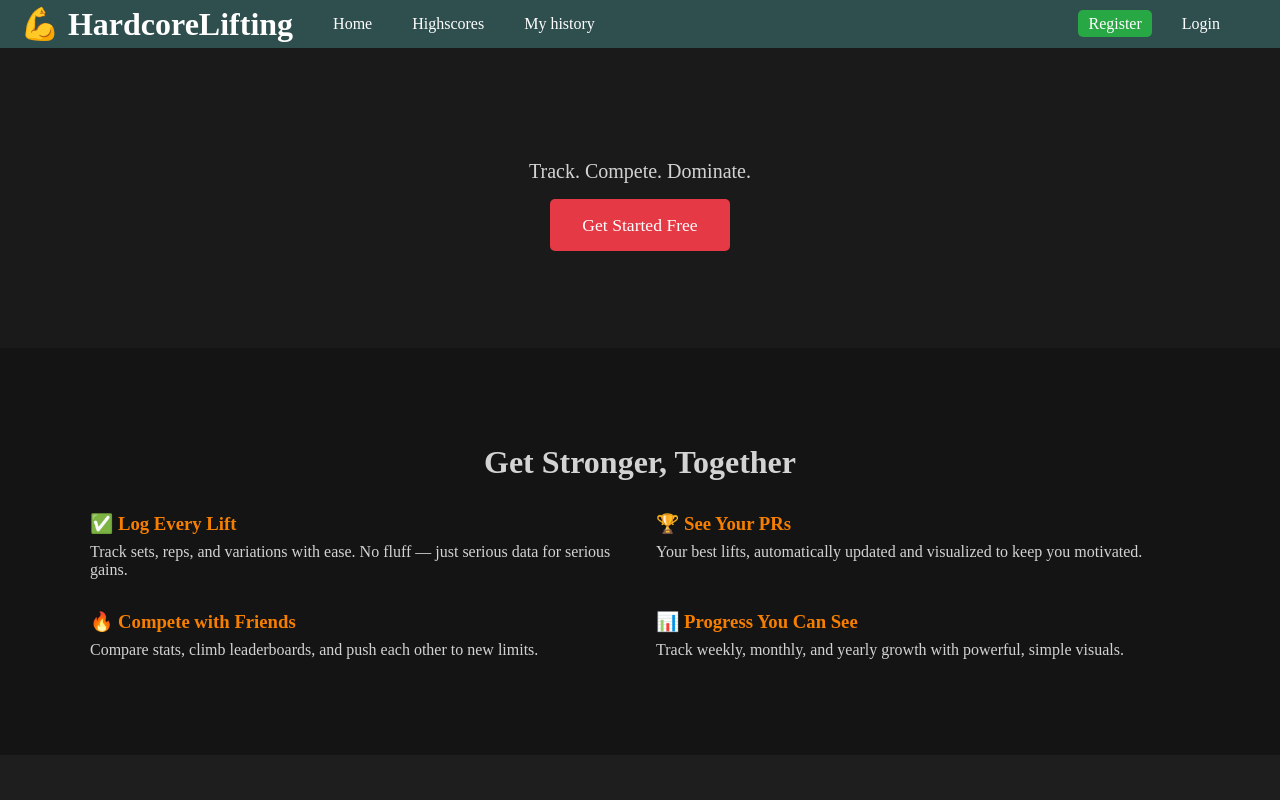
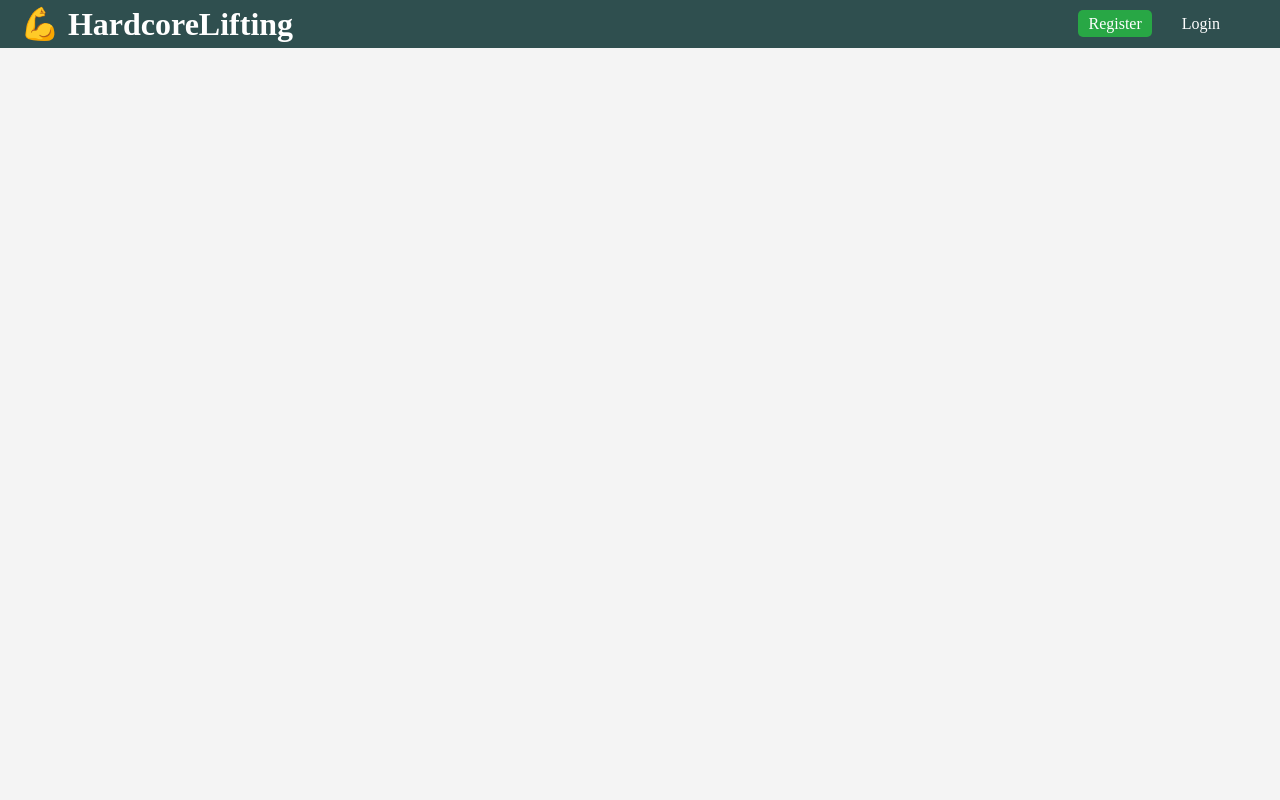
Before and after one commit to Cristinasj/hardcorelifting, an Angular app in the folder frontend/hl-angular/: page / in a window 1280 px wide. Shown: the top 800 px of the page. Built offline with nearby package versions, Linux system fonts and the light colour scheme.

Commit message:
Auth service, imports

```diff
--- a/frontend/hl-angular/src/app/app.html
+++ b/frontend/hl-angular/src/app/app.html
@@ -2,14 +2,14 @@
 <header>
   <h1>💪 HardcoreLifting</h1>
   <nav>
-    <div class="left">
-      <a routerLink="/">Home</a>
-      <a routerLink="/">Highscores</a>
-      <a routerLink="/">My history</a>
+    <div class="left" > <!-- Only show if logged in! -->
+      <a routerLink="/home" *ngIf="authService.isLoggedIn()">Home</a>
+      <a routerLink="/highscores" *ngIf="authService.isLoggedIn()">Highscores</a>
+      <a routerLink="/history" *ngIf="authService.isLoggedIn()">My history</a>
     </div>
     <div class="right">
-      <a class="register" routerLink="/register">Register</a>
-      <a routerLink="/login">Login</a>
+      <a class="register" routerLink="/register" *ngIf="!authService.isLoggedIn()">Register</a>
+      <a routerLink="/login" *ngIf="!authService.isLoggedIn();">Login</a>
     </div>
   </nav>
 </header>
--- a/frontend/hl-angular/src/app/app.routes.ts
+++ b/frontend/hl-angular/src/app/app.routes.ts
@@ -2,9 +2,11 @@ import { Routes } from '@angular/router';
 import { Register } from './register/register';
 import { Login } from './login/login';
 import { Landing } from './landing/landing';
+import { Home } from './home/home';
 
 export const routes: Routes = [
     {path: 'register', component: Register},
     {path: 'login', component: Login},
-    {path: '', component: Landing} // Assuming you want a default route to the landing page,
+    {path: 'landing', component: Landing},
+    {path: 'home', component: Home},
 ];
--- a/frontend/hl-angular/src/app/app.ts
+++ b/frontend/hl-angular/src/app/app.ts
@@ -1,12 +1,19 @@
 import { Component, signal } from '@angular/core';
 import { RouterOutlet, RouterLink } from '@angular/router';
+import { AuthService } from './services/auth/auth-service';
+import { NgIf } from '@angular/common';
 
 @Component({
   selector: 'app-root',
-  imports: [RouterOutlet, RouterLink],
+  imports: [RouterOutlet, RouterLink, NgIf],
   templateUrl: './app.html',
   styleUrl: './app.css'
 })
 export class App {
-  protected readonly title = signal('hl-angular');
+  constructor(public authService : AuthService) {
+  }
+
+
+
+  //protected readonly title = signal('hl-angular');
 }
--- /dev/null
+++ b/frontend/hl-angular/src/app/home/home.html
@@ -0,0 +1 @@
+<p>home works!</p>
--- a/frontend/hl-angular/src/app/login/login.html
+++ b/frontend/hl-angular/src/app/login/login.html
@@ -5,7 +5,7 @@
     <input type="text" id="username" name="username" required>
     <label for="password">Password</label>
     <input type="password" id="password" name="password" required>
-    <button type="submit">Login</button>
+    <button type="submit" (click)="authService.login()">Login</button>
     <a class="switch-link" routerLink="/register">Don't have an account? Register</a>
   </form>
 </div>
--- a/frontend/hl-angular/src/app/login/login.ts
+++ b/frontend/hl-angular/src/app/login/login.ts
@@ -1,10 +1,17 @@
 import {Component, signal} from '@angular/core';
+import {AuthService} from '../services/auth/auth-service';
+import {RouterOutlet, RouterLink} from '@angular/router';
+import {NgIf} from '@angular/common';
+
 
 @Component({
   selector: 'app-login',
   templateUrl: './login.html',
-  styleUrl: './login.css'
+  styleUrl: './login.css',
+  imports: [RouterOutlet, RouterLink, NgIf]
 })
 export class Login {
-  protected readonly title = signal('Welcome to HardcoreLifting');
+  constructor( public authService: AuthService) {
+  }
+  //protected readonly title = signal('Welcome to HardcoreLifting');
 }
--- /dev/null
+++ b/frontend/hl-angular/src/app/services/auth/auth-service.ts
@@ -0,0 +1,24 @@
+import { Injectable } from '@angular/core';
+
+@Injectable({
+  providedIn: 'root'
+})
+export class AuthService {
+
+  private isAuthenticated = false;
+
+  constructor() {}
+
+  login() {
+    this.isAuthenticated = true;
+  }
+
+  logout() {
+    this.isAuthenticated = false;
+  }
+
+  isLoggedIn(): boolean {
+    return this.isAuthenticated;
+  }
+
+}
```
Also changed, not shown: frontend/hl-angular/src/app/home/home.ts (added, +11 -0 lines), frontend/hl-angular/src/app/register/register.ts (+8 -1 lines), frontend/hl-angular/src/app/home/home.css (added), 2 other files (tests, documents, lock files or other folders).
